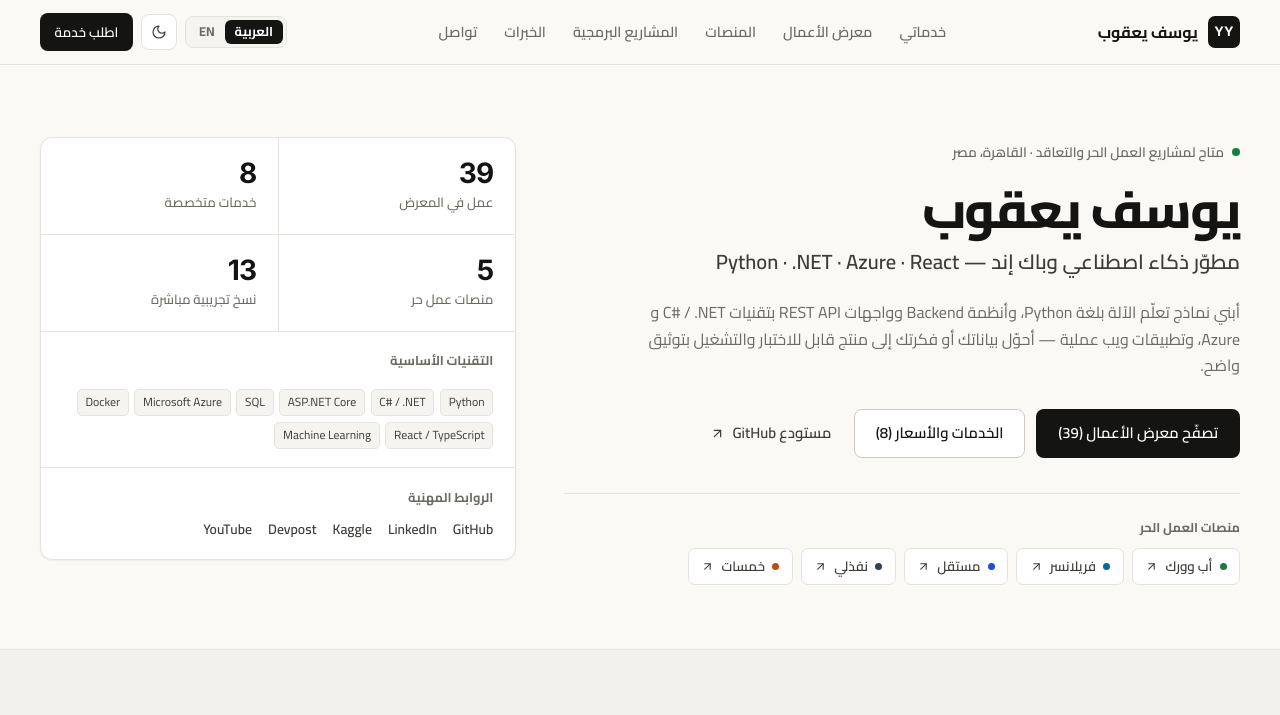
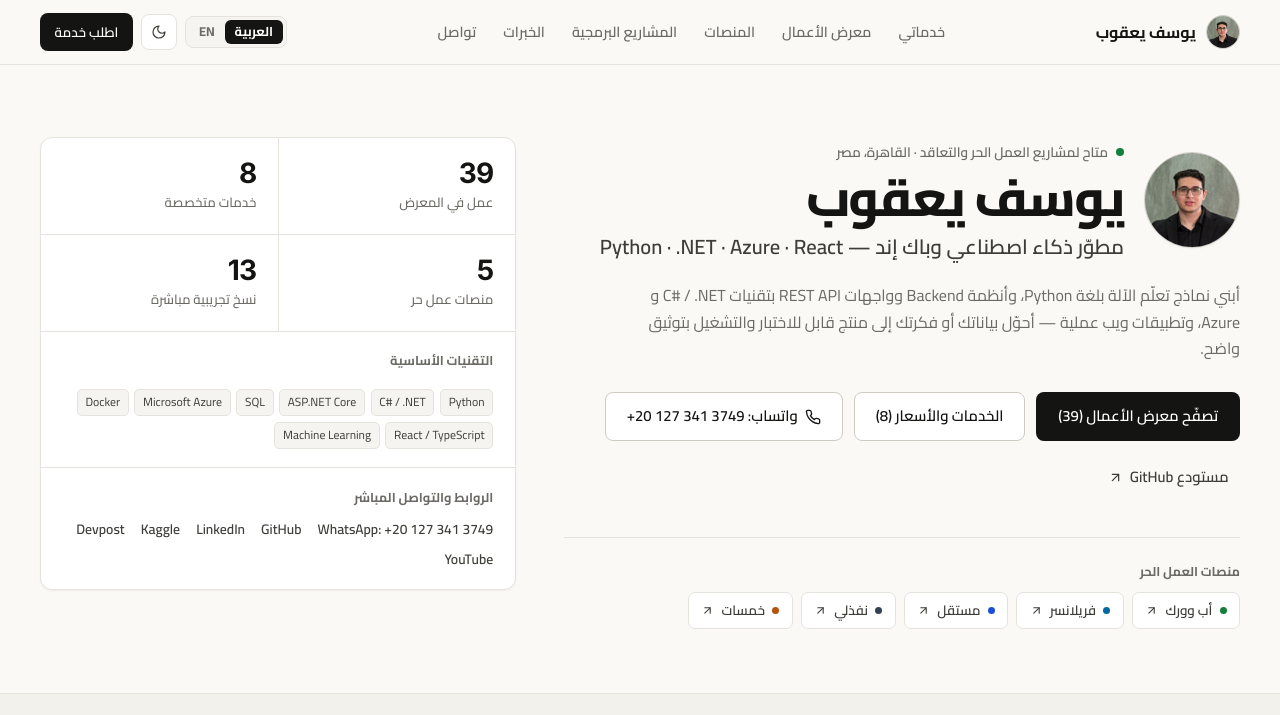
Before and after one commit to Youssef123ya/Freelancer-Platforms, a plain HTML site: page index.html in a window 1280 px wide. Shown: the top 715 px of the page. Drawn offline with Linux system fonts and the light colour scheme.

Commit message:
Add profile portrait photo and WhatsApp contact (+201273413749) across website and README

```diff
--- a/index.html
+++ b/index.html
@@ -19,7 +19,7 @@
   <header class="navbar" id="navbar">
     <div class="container nav-inner">
       <a href="#top" class="brand" aria-label="Home">
-        <span class="brand-mark">YY</span>
+        <img src="assets/avatar.jpg" class="brand-avatar" alt="Youssef Yacoup">
         <span class="brand-text" data-i18n="brand">يوسف يعقوب</span>
       </a>
 
@@ -53,13 +53,17 @@
     <section class="hero">
       <div class="container hero-grid">
         <div class="hero-main">
-          <div class="status-row">
-            <span class="status-dot"></span>
-            <span data-i18n="heroBadge">متاح لمشاريع العمل الحر والتعاقد · القاهرة، مصر</span>
+          <div class="hero-identity">
+            <img src="assets/avatar.jpg" class="hero-avatar" alt="Youssef Yacoup — يوسف يعقوب">
+            <div>
+              <div class="status-row">
+                <span class="status-dot"></span>
+                <span data-i18n="heroBadge">متاح لمشاريع العمل الحر والتعاقد · القاهرة، مصر</span>
+              </div>
+              <h1 class="hero-title" data-i18n="heroName">يوسف يعقوب</h1>
+              <p class="hero-role" data-i18n="heroRole">مطوّر ذكاء اصطناعي وباك إند — Python · .NET · Azure · React</p>
+            </div>
           </div>
-
-          <h1 class="hero-title" data-i18n="heroName">يوسف يعقوب</h1>
-          <p class="hero-role" data-i18n="heroRole">مطوّر ذكاء اصطناعي وباك إند — Python · .NET · Azure · React</p>
 
           <p class="hero-subtitle" data-i18n="heroSubtitle">
             أبني نماذج تعلّم الآلة بلغة Python، وأنظمة Backend وواجهات REST API بتقنيات C# / .NET و Azure، وتطبيقات ويب عملية — أحوّل بياناتك أو فكرتك إلى منتج قابل للاختبار والتشغيل بتوثيق واضح.
@@ -68,6 +72,10 @@
           <div class="hero-ctas">
             <a href="#portfolio" class="btn btn-primary btn-lg" data-i18n="heroCtaPortfolio">تصفّح معرض الأعمال (39)</a>
             <a href="#services" class="btn btn-secondary btn-lg" data-i18n="heroCtaServices">الخدمات والأسعار (8)</a>
+            <a href="https://wa.me/201273413749" target="_blank" rel="noopener" class="btn btn-secondary btn-lg">
+              <svg width="16" height="16" viewBox="0 0 24 24" fill="none" stroke="currentColor" stroke-width="2" stroke-linecap="round" stroke-linejoin="round"><path d="M22 16.92v3a2 2 0 0 1-2.18 2 19.79 19.79 0 0 1-8.63-3.07 19.5 19.5 0 0 1-6-6 19.79 19.79 0 0 1-3.07-8.67A2 2 0 0 1 4.11 2h3a2 2 0 0 1 2 1.72 12.84 12.84 0 0 0 .7 2.81 2 2 0 0 1-.45 2.11L8.09 9.91a16 16 0 0 0 6 6l1.27-1.27a2 2 0 0 1 2.11-.45 12.84 12.84 0 0 0 2.81.7A2 2 0 0 1 22 16.92z"/></svg>
+              <span data-i18n="heroCtaWhatsapp">واتساب: &#8294;+20 127 341 3749&#8297;</span>
+            </a>
             <a href="https://github.com/Youssef123ya/Freelancer-Platforms" target="_blank" rel="noopener" class="btn btn-text btn-lg">
               <span data-i18n="heroCtaRepo">مستودع GitHub</span>
               <svg class="ic" width="15" height="15" viewBox="0 0 24 24" fill="none" stroke="currentColor" stroke-width="2" stroke-linecap="round" stroke-linejoin="round"><path d="M7 17 17 7"/><path d="M7 7h10v10"/></svg>
@@ -120,8 +128,9 @@
           <div class="panel-divider"></div>
 
           <div class="panel-block">
-            <div class="meta-kicker" data-i18n="linksLabel">الروابط المهنية</div>
+            <div class="meta-kicker" data-i18n="linksLabel">الروابط والتواصل المباشر</div>
             <div class="social-strip">
+              <a href="https://wa.me/201273413749" target="_blank" rel="noopener" dir="ltr">WhatsApp: +20 127 341 3749</a>
               <a href="https://github.com/Youssef123ya" target="_blank" rel="noopener">GitHub</a>
               <a href="https://www.linkedin.com/in/youssef-yacoup-745234280/" target="_blank" rel="noopener">LinkedIn</a>
               <a href="https://www.kaggle.com/youssefyacoup" target="_blank" rel="noopener">Kaggle</a>
--- a/site/app.js
+++ b/site/app.js
@@ -44,10 +44,11 @@
       heroSubtitle: 'أبني نماذج تعلّم الآلة بلغة Python، وأنظمة Backend وواجهات REST API بتقنيات C# / .NET و Azure، وتطبيقات ويب عملية — أحوّل بياناتك أو فكرتك إلى منتج قابل للاختبار والتشغيل بتوثيق واضح.',
       heroCtaPortfolio: (n) => `تصفّح معرض الأعمال (${n})`,
       heroCtaServices: (n) => `الخدمات والأسعار (${n})`,
+      heroCtaWhatsapp: 'واتساب: \u2066+20 127 341 3749\u2069',
       heroCtaRepo: 'مستودع GitHub',
       heroPlatformsLabel: 'منصات العمل الحر',
       stackLabel: 'التقنيات الأساسية',
-      linksLabel: 'الروابط المهنية',
+      linksLabel: 'الروابط والتواصل المباشر',
       statProjects: 'عمل في المعرض',
       statServices: 'خدمات متخصصة',
       statPlatforms: 'منصات عمل حر',
@@ -127,10 +128,11 @@
       heroSubtitle: 'I build Python machine-learning prototypes, .NET & Azure REST backends, and practical web applications — turning datasets or workflows into documented, testable software.',
       heroCtaPortfolio: (n) => `Browse Portfolio (${n})`,
       heroCtaServices: (n) => `Services & Pricing (${n})`,
+      heroCtaWhatsapp: 'WhatsApp: +20 127 341 3749',
       heroCtaRepo: 'GitHub Repository',
       heroPlatformsLabel: 'Freelance Platforms',
       stackLabel: 'Core Stack',
-      linksLabel: 'Professional Links',
+      linksLabel: 'Direct Contact & Links',
       statProjects: 'Portfolio Projects',
       statServices: 'Services',
       statPlatforms: 'Freelance Platforms',
@@ -263,7 +265,11 @@
       </a>`;
     }).join('');
 
-    $('ctaPlatforms').innerHTML = web.profiles.map((p) => {
+    const waLabel = isAr ? 'واتساب: \u2066+20 127 341 3749\u2069' : 'WhatsApp: +20 127 341 3749';
+    const waBtn = `<a class="btn btn-primary btn-sm" href="https://wa.me/201273413749" target="_blank" rel="noopener">
+      <span class="plat-dot" style="background:#15803D"></span><span>${esc(waLabel)}</span>${SVG.ext}
+    </a>`;
+    $('ctaPlatforms').innerHTML = waBtn + web.profiles.map((p) => {
       const label = isAr ? p.name_ar.split(' ·')[0] : p.name_en;
       return `<a class="btn btn-secondary btn-sm" href="${esc(p.url)}" target="_blank" rel="noopener">
         <span class="plat-dot" style="background:${p.color}"></span><span>${esc(label)}</span>${SVG.ext}
@@ -617,6 +623,7 @@
 
         <div class="modal-actions">
           ${s.order.map((o, idx) => `<a class="btn ${idx === 0 ? 'btn-primary' : 'btn-secondary'} btn-sm" href="${esc(o.url)}" target="_blank" rel="noopener">${esc(t('orderOn'))} ${esc(o.label.split(' ·')[0])} ${SVG.ext}</a>`).join('')}
+          <a class="btn btn-secondary btn-sm" href="https://wa.me/201273413749" target="_blank" rel="noopener"><span class="plat-dot" style="background:#15803D"></span><span dir="ltr">WhatsApp: +20 127 341 3749</span> ${SVG.ext}</a>
         </div>
       </div>
     `;
--- a/site/styles.css
+++ b/site/styles.css
@@ -108,18 +108,38 @@ button, input, select { font-family: inherit; }
   letter-spacing: -0.01em;
 }
 
-.brand-mark {
-  width: 32px;
-  height: 32px;
-  border-radius: 7px;
-  display: grid;
-  place-items: center;
-  background: var(--accent);
-  color: var(--accent-fg);
-  font-family: var(--font-en);
-  font-weight: 700;
-  font-size: 0.82rem;
-  letter-spacing: 0.02em;
+.brand-avatar {
+  width: 34px;
+  height: 34px;
+  border-radius: 50%;
+  object-fit: cover;
+  border: 1px solid var(--border-strong);
+}
+
+.hero-identity {
+  display: flex;
+  align-items: center;
+  gap: 1.25rem;
+  margin-bottom: 1.15rem;
+}
+
+.hero-avatar {
+  width: 96px;
+  height: 96px;
+  border-radius: 50%;
+  object-fit: cover;
+  border: 1.5px solid var(--border-strong);
+  box-shadow: var(--shadow-sm);
+  flex: 0 0 auto;
+}
+
+.hero-identity .status-row { margin-bottom: 0.35rem; }
+.hero-identity .hero-title { margin-bottom: 0.25rem; }
+.hero-identity .hero-role { margin-bottom: 0; }
+
+@media (max-width: 600px) {
+  .hero-identity { align-items: flex-start; gap: 0.95rem; }
+  .hero-avatar { width: 74px; height: 74px; }
 }
 
 .nav-links {
```
Also changed, not shown: assets/avatar-circle.png (added), assets/avatar.jpg (added), data/portfolio.json, 1 other file.
